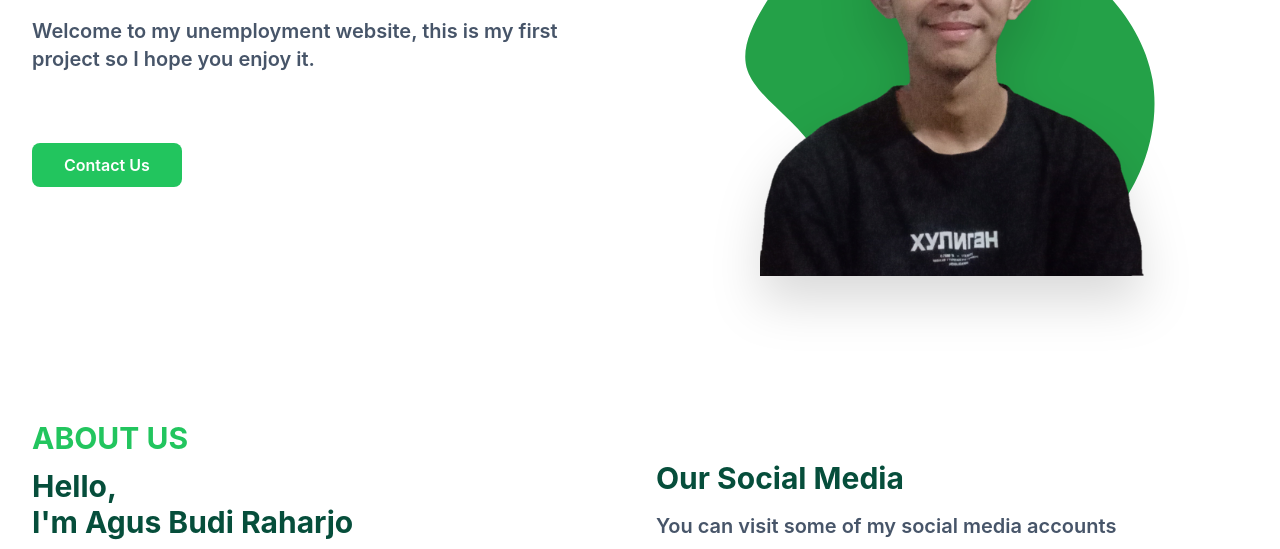
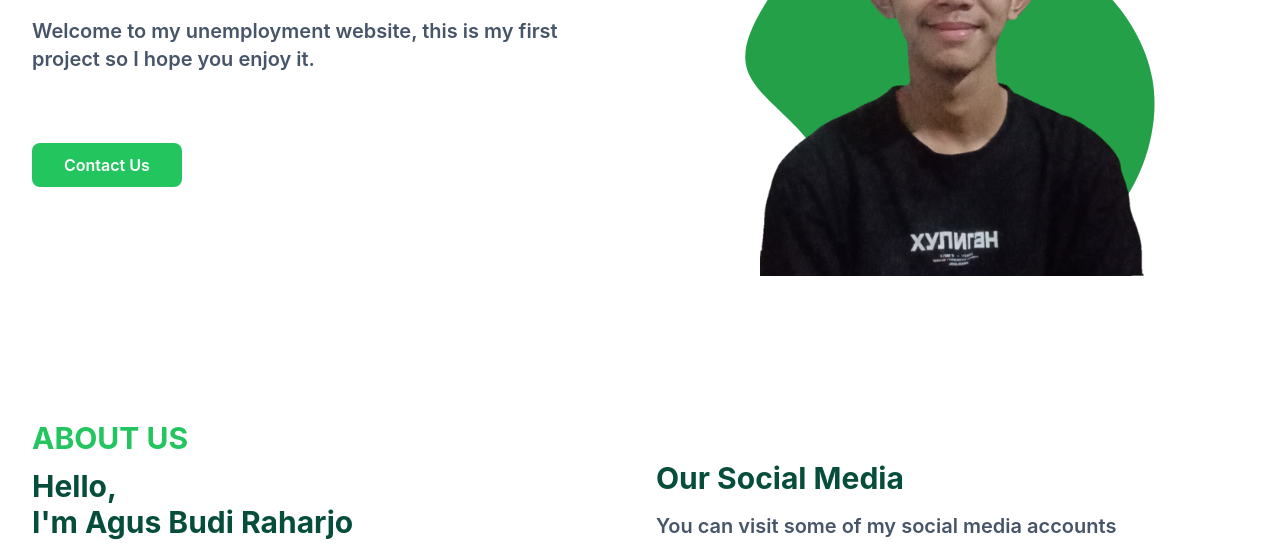
Before and after one commit to pponnek/portofolio-tailwinds-css, a website: page index.html in a window 1280 px wide. Shown: the part 345-894 px from the top of the page. Drawn offline with Linux system fonts and the light colour scheme.

Commit message:
Update index.html

```diff
--- a/index.html
+++ b/index.html
@@ -61,7 +61,7 @@
                 </div>
                 <div class="w-full self-end px-4 lg:w-1/2">
                     <div class="relative mt-10 lg:mt-10 lg:right-0">
-                        <img src="dist/img/1658090195290.png" alt="Agus Budi Raharjo" class="drop-shadow-2xl max-w-sm mx-auto">
+                        <img src="dist/img/1658090195290.png" alt="Agus Budi Raharjo" class="max-w-sm mx-auto">
                          <span class="absolute -bottom-0 -z-10 left-1/2 -translate-x-1/2 lg:scale-125">
                             <svg width="400" height="400" viewBox="0 0 200 200" xmlns="http://www.w3.org/2000/svg">
                                 <path fill="#24A148" d="M31.5,-52.1C42,-48.5,52.5,-42.4,61.5,-33.3C70.4,-24.3,77.8,-12.1,80.2,1.4C82.5,14.8,79.8,29.7,73.1,42.7C66.4,55.7,55.7,66.9,42.9,70.1C30.1,73.3,15,68.5,-0.4,69.3C-15.9,70,-31.8,76.3,-39.4,70.1C-46.9,63.8,-46.2,45,-54,31.3C-61.7,17.5,-78.1,8.7,-81.8,-2.2C-85.6,-13.1,-76.7,-26.1,-68.2,-38.7C-59.8,-51.3,-51.7,-63.4,-40.4,-66.6C-29.1,-69.8,-14.5,-64.1,-2,-60.6C10.5,-57.1,21,-55.8,31.5,-52.1Z" transform="translate(100 100)"scale(1.2) />
```
